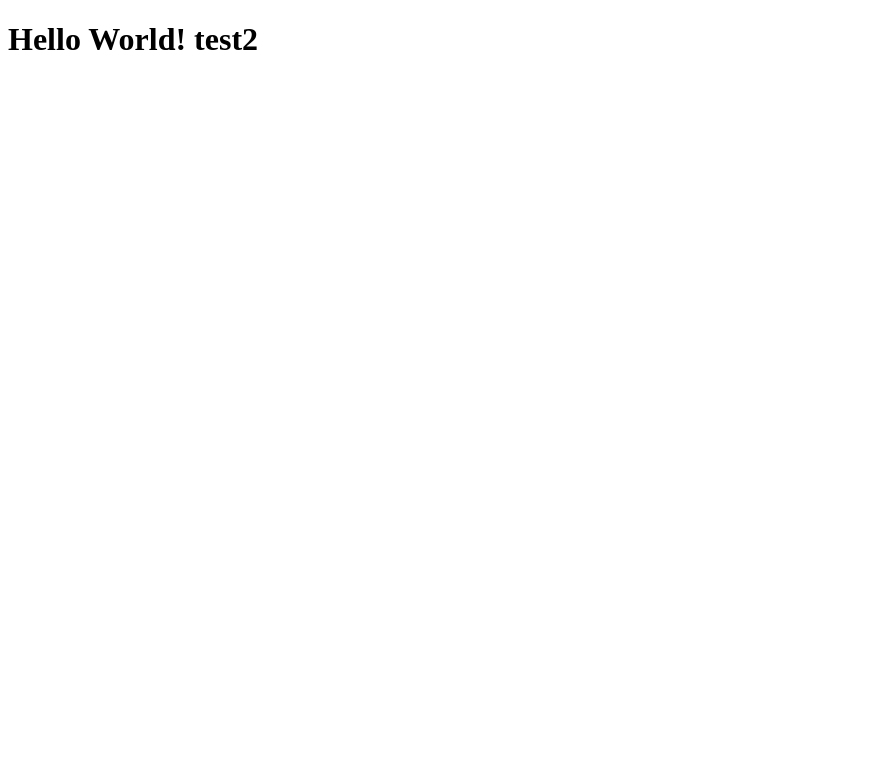
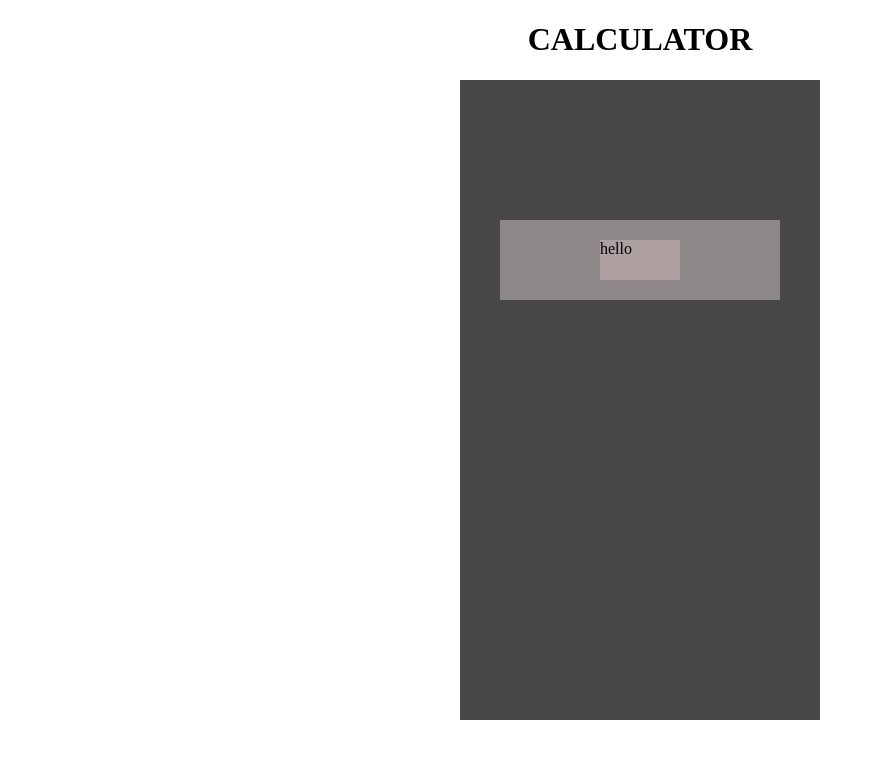
Before and after one commit to hkcwby/calc, a website: page index.html in a window 1280 px wide. Shown: the whole page, without its empty margins (0-875 px from the left). Drawn offline with Linux system fonts and the light colour scheme.

Commit message:
setting up the HTML body layout mockup

```diff
--- a/index.html
+++ b/index.html
@@ -8,9 +8,20 @@
 </head>
 <body>
 
-    <h1>Hello World! test2</h1>
-
-    <style src="style.css"></style>
+    <h1>CALCULATOR</h1>
+    <div id="brand-label"></div>
+    <div id="calc-frame">
+        <div id="outer-display-border">
+            <div id="inner-display-border">
+                <div id="display">
+                    hello
+                </div>
+            </div>
+        </div>
+        <div id="function-buttons"></div>
+        <div id="calc-buttons"></div>
+    </div>
+    <link rel="stylesheet" href="style.css" media="screen">
     <script src="app.js"></script>
 
 </body>
--- a/style.css
+++ b/style.css
@@ -0,0 +1,45 @@
+body{
+    display:flex;
+    justify-content: center;
+    align-items:center;
+    margin:0;
+    flex-direction: column;
+}
+
+#calc-frame {
+    display:flex;
+    justify-content: space-evenly;
+    align-items:center;
+    flex-direction: column;
+    background-color: rgb(72, 72, 72);
+    height: 640px;
+    width: 360px;
+}
+
+#outer-display-border{
+    display:flex;
+    justify-content: space-evenly;
+    align-items:center;
+    flex-direction: column;
+    background-color: rgb(141, 135, 135);
+    height: 80px;
+    width: 280px;
+
+
+}
+
+#inner-display-border{
+    display:flex;
+    background-color: rgb(174, 160, 160);
+    height: 40px;
+    width: 80px;
+
+}
+
+#display{
+    display:flex;
+    background-color: rgb(174, 160, 160);
+    height: 40px;
+    width: 80px;
+
+}
```
Also changed, not shown: dist/index.html, 2 other files.
